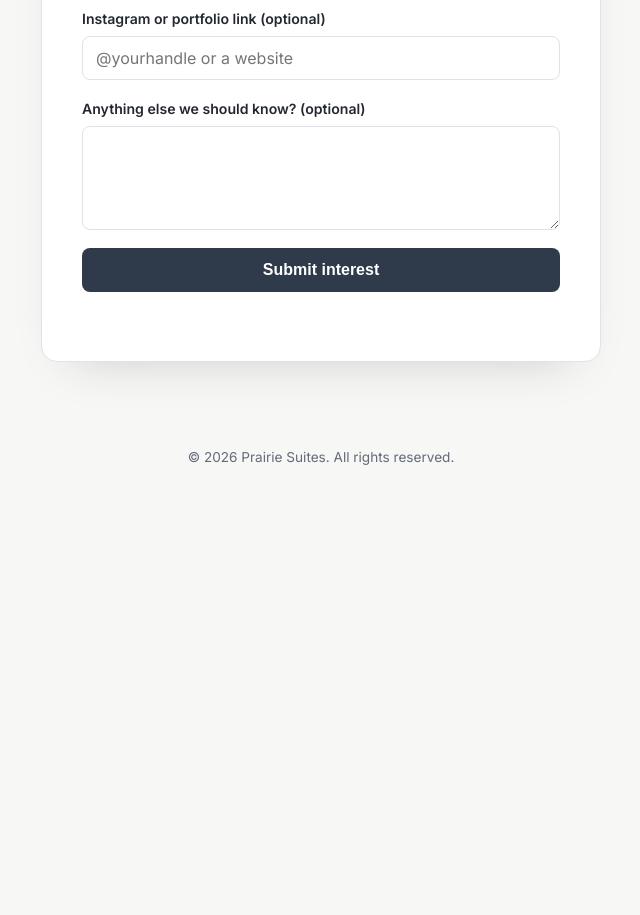
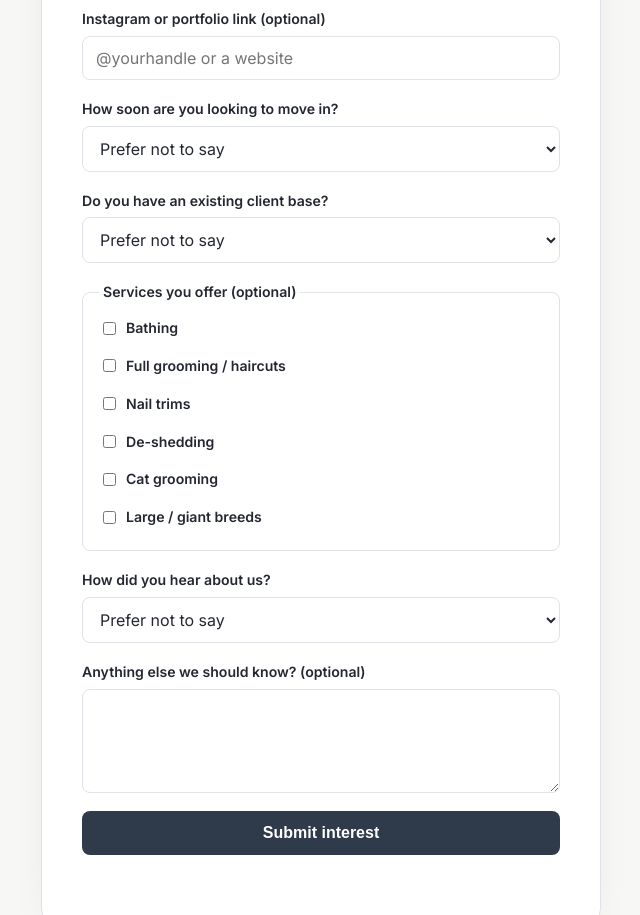
Before and after one commit to danielwngr/prairie-suites-landing, a website: page index.html in a window 1280 px wide. Shown: the part 1920-2835 px from the top of the page, without its empty margins (319-959 px from the left). Before the commit the page ends 2442 px from the top, so only its background shows below. Drawn offline with Linux system fonts and the light colour scheme.

Commit message:
Add move-in timeline, client base, services offered, and referral source
Rounds out the tenant interest form with four more fields useful for
screening/prioritizing prospective groomers: how soon they'd move in,
whether they already have a client base, which services they offer
(multi-select checkboxes stored as a text[] column), and how they
heard about Prairie Suites.

```diff
--- a/index.html
+++ b/index.html
@@ -126,6 +126,51 @@
           </div>
 
           <div class="field">
+            <label for="timeline">How soon are you looking to move in?</label>
+            <select id="timeline" name="timeline">
+              <option value="">Prefer not to say</option>
+              <option value="As soon as possible">As soon as possible</option>
+              <option value="Within 6 months">Within 6 months</option>
+              <option value="6 to 12 months">6 to 12 months</option>
+              <option value="More than a year">More than a year</option>
+              <option value="Just exploring">Just exploring</option>
+            </select>
+          </div>
+
+          <div class="field">
+            <label for="client_base">Do you have an existing client base?</label>
+            <select id="client_base" name="client_base">
+              <option value="">Prefer not to say</option>
+              <option value="No clients yet">No clients yet</option>
+              <option value="Under 25 regular clients">Under 25 regular clients</option>
+              <option value="25 to 75 regular clients">25 to 75 regular clients</option>
+              <option value="75+ regular clients">75+ regular clients</option>
+            </select>
+          </div>
+
+          <fieldset class="field checkbox-group">
+            <legend>Services you offer (optional)</legend>
+            <label class="checkbox-label"><input type="checkbox" name="services" value="Bathing" /> Bathing</label>
+            <label class="checkbox-label"><input type="checkbox" name="services" value="Full grooming / haircuts" /> Full grooming / haircuts</label>
+            <label class="checkbox-label"><input type="checkbox" name="services" value="Nail trims" /> Nail trims</label>
+            <label class="checkbox-label"><input type="checkbox" name="services" value="De-shedding" /> De-shedding</label>
+            <label class="checkbox-label"><input type="checkbox" name="services" value="Cat grooming" /> Cat grooming</label>
+            <label class="checkbox-label"><input type="checkbox" name="services" value="Large / giant breeds" /> Large / giant breeds</label>
+          </fieldset>
+
+          <div class="field">
+            <label for="referral_source">How did you hear about us?</label>
+            <select id="referral_source" name="referral_source">
+              <option value="">Prefer not to say</option>
+              <option value="Referral from a friend or colleague">Referral from a friend or colleague</option>
+              <option value="Social media">Social media</option>
+              <option value="Google search">Google search</option>
+              <option value="Local event or signage">Local event or signage</option>
+              <option value="Other">Other</option>
+            </select>
+          </div>
+
+          <div class="field">
             <label for="message">Anything else we should know? (optional)</label>
             <textarea id="message" name="message" rows="4"></textarea>
           </div>
--- a/script.js
+++ b/script.js
@@ -16,6 +16,10 @@ form.addEventListener("submit", async (e) => {
     return;
   }
 
+  const services = Array.from(
+    form.querySelectorAll('input[name="services"]:checked')
+  ).map((el) => el.value);
+
   const payload = {
     name,
     email,
@@ -23,6 +27,10 @@ form.addEventListener("submit", async (e) => {
     experience: form.experience.value,
     current_workplace: form.current_workplace.value.trim(),
     portfolio_url: form.portfolio_url.value.trim(),
+    timeline: form.timeline.value,
+    client_base: form.client_base.value,
+    services,
+    referral_source: form.referral_source.value,
     message: form.message.value.trim(),
     company: form.company.value.trim(), // honeypot, should stay empty
   };
--- a/style.css
+++ b/style.css
@@ -265,6 +265,35 @@ img {
   outline-offset: 1px;
 }
 
+.checkbox-group {
+  border: 1px solid var(--border);
+  border-radius: 8px;
+  padding: 14px 16px 16px;
+  margin: 0 0 18px;
+  display: flex;
+  flex-wrap: wrap;
+  gap: 10px 18px;
+}
+
+.checkbox-group legend {
+  font-size: 0.88rem;
+  font-weight: 600;
+  padding: 0 4px;
+}
+
+.checkbox-label {
+  display: flex;
+  align-items: center;
+  gap: 7px;
+  font-size: 0.92rem;
+  font-weight: 400;
+  margin: 0;
+}
+
+.checkbox-label input {
+  width: auto;
+}
+
 .hp-field {
   position: absolute;
   left: -9999px;
```
Also changed, not shown: api/subscribe.js (+15 -0 lines), 1 other file.
